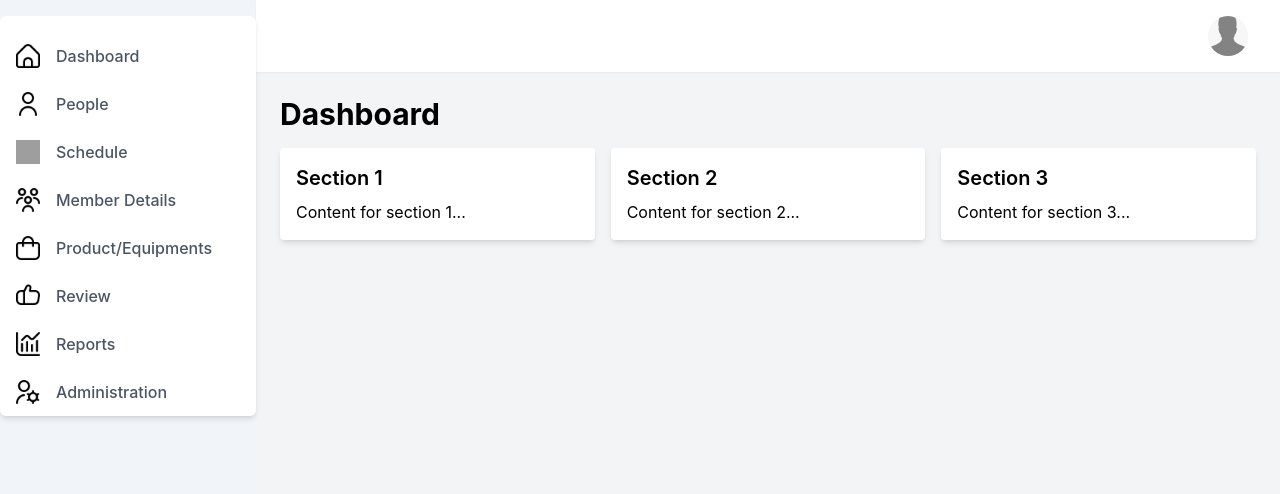
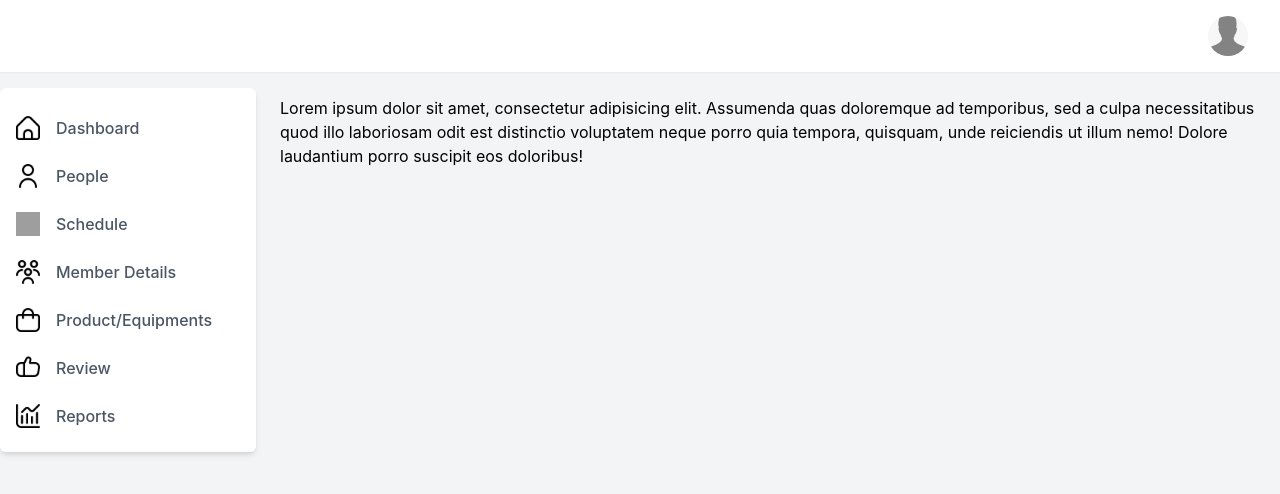
Before and after one commit to EshanAdithaya/theRise-Frontend, a React (Create React App) app: page /dashboard in a window 1280 px wide. Shown: the top 494 px of the page. Built offline with nearby package versions, Linux system fonts and the light colour scheme; grey boxes are pictures that could not be loaded.

Commit message:
Update Dashboard component layout and styles

```diff
--- a/src/pages/Dashboard.js
+++ b/src/pages/Dashboard.js
@@ -1,47 +1,28 @@
+
 import React, { useState } from 'react';
-import Sidebar from '../components/Sidebar';
+ import Sidebar from '../components/Sidebar';
 
-import Navbar from '../components/header';
+import Topbar from '../components/header';
 
-const Dashboard = () => {
-  const [activeSection, setActiveSection] = useState('');
+function Dashboard() {
   const [sidebarOpen, setSidebarOpen] = useState(false);
 
   return (
-    <div className="flex h-screen bg-slate-100">
-      {/* Sidebar */}
-      <Sidebar className="" />
-
-      {/* Main Content */}
-      <div className="flex-1 flex flex-col">
-        {/* Top Navbar */}
-        <Navbar
-          setActiveSection={setActiveSection}
-          activeSection={activeSection}
-        />
-
-        {/* Main Content Area */}
-        <main className="flex-1 p-6 bg-gray-100">
-          <h1 className="text-3xl font-bold mb-4">Dashboard</h1>
-          {/* Add your dashboard content here */}
-          <div className="grid grid-cols-1 md:grid-cols-2 lg:grid-cols-3 gap-4">
-            <div className="bg-white p-4 rounded shadow-md">
-              <h2 className="text-xl font-semibold mb-2">Section 1</h2>
-              <p>Content for section 1...</p>
-            </div>
-            <div className="bg-white p-4 rounded shadow-md">
-              <h2 className="text-xl font-semibold mb-2">Section 2</h2>
-              <p>Content for section 2...</p>
-            </div>
-            <div className="bg-white p-4 rounded shadow-md">
-              <h2 className="text-xl font-semibold mb-2">Section 3</h2>
-              <p>Content for section 3...</p>
-            </div>
+    <div className="flex flex-col h-screen bg-gray-100">
+      <Topbar onMenuClick={() => setSidebarOpen(!sidebarOpen)} />
+      <div className="flex flex-1 overflow-hidden">
+        <Sidebar isOpen={sidebarOpen} onClose={() => setSidebarOpen(false)} />
+        <main className="flex-1 overflow-y-auto">
+          <div className="p-4 md:p-6">
+            {/* Main content goes here */}
+            <p className="text-sm md:text-base">
+              Lorem ipsum dolor sit amet, consectetur adipisicing elit. Assumenda quas doloremque ad temporibus, sed a culpa necessitatibus quod illo laboriosam odit est distinctio voluptatem neque porro quia tempora, quisquam, unde reiciendis ut illum nemo! Dolore laudantium porro suscipit eos doloribus!
+            </p>
           </div>
         </main>
       </div>
     </div>
   );
-};
+}
 
 export default Dashboard;
```
